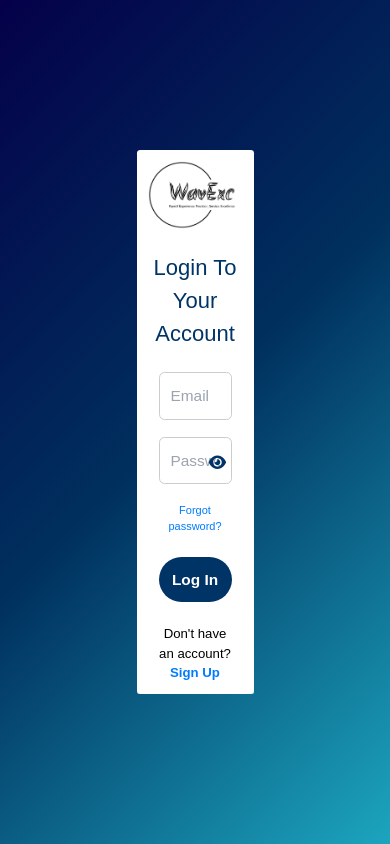
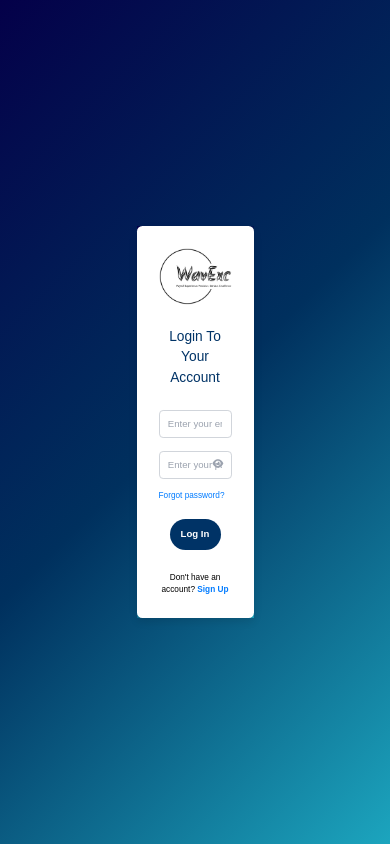
Before and after one commit to amitdey7/wavexc-ui, a React (Create React App) app: page / in a window 390 px wide. Built offline with nearby package versions, Linux system fonts and the light colour scheme.

Commit message:
fix: login page css fix

```diff
--- a/src/pages/login/Login.css
+++ b/src/pages/login/Login.css
@@ -1,5 +1,5 @@
 
-.loginContainer {
+.login-page {
   font-family: 'Arial', sans-serif;
   font-size: 1.6rem;
   background: linear-gradient(135deg, rgba(4, 0, 73, 1) 0%, rgba(0, 48, 94, 1) 49%, rgba(28, 165, 190, 1) 100%);
@@ -8,7 +8,7 @@
   align-items: center;
 }
 
-.login-page {
+.login-container {
   display: flex;
   align-items: center;
   justify-content: center;
@@ -16,7 +16,7 @@
   width: 30vw;
 }
 
-.auth-container {
+.login-section {
   background-color: #fff;
   padding: 2rem;
   border-radius: 0.5rem;
@@ -25,13 +25,18 @@
   text-align: center;
 }
 
+.logo {
+  display: flex;
+  justify-content: center;
+}
+
 .logo img {
   width: 10rem;
   margin-bottom: 2rem;
 }
 
 .login-form p {
-  font-size: 2.4rem;
+  font-size: 2rem;
   font-weight: 500;
   margin-bottom: 2rem;
   color: var(--primary-color);
@@ -43,17 +48,16 @@ form {
 }
 
 form input {
-  padding: 1.2rem;
-  margin-bottom: 1.6rem;
+  padding: 0.75rem;
+  margin-bottom: 1rem;
   border: 1px solid #ccc;
   border-radius: 0.5rem;
-  font-size: 1.6rem;
-  width: calc(100% - 2.4rem);
-  margin-left: 1rem;
-  margin-right: 1rem;
+  font-size: 1.25rem;
 }
-form input:focus-visible {
-  outline: var(--primary-color) auto 0.5px;
+
+form input:focus {
+  outline: none;
+  border-color: var(--primary-color);
 }
 
 .password-container {
@@ -62,25 +66,22 @@ form input:focus-visible {
 
 .toggle-password {
   position: absolute;
-  right: 1rem;
-  top: 40%;
+  right: 0rem;
+  top: 25%;
   transform: translateY(-50%);
   cursor: pointer;
-  font-size: 1.6rem;
-  padding-right: 0.5rem;
+  font-size: 1.25rem;
   color: var(--primary-color);
 }
 
 .options {
   display: flex;
   justify-content: space-between;
-  align-items: center;
-  margin-bottom: 2rem;
-  padding: 0 1rem;
+  margin-bottom: 1.5rem;
 }
 
 .forgot-password {
-  font-size: 1.4rem;
+  font-size: 1.25rem;
   color: var(--secondary-color);
   text-decoration: none;
 }
@@ -99,10 +100,10 @@ form input:focus-visible {
 .login-button {
   background-color: var(--primary-color);
   color: #fff;
-  padding: 1rem;
+  padding: 0.75rem;
   border: none;
-  border-radius: 3rem;
-  font-size: 1.6rem;
+  border-radius: 2rem;
+  font-size: 1.25rem;
   cursor: pointer;
   font-weight: 600;
   transition: background-color 0.3s ease, color 0.3s ease;
@@ -110,14 +111,11 @@ form input:focus-visible {
 
 .login-button:hover {
   background-color: #1170cf;
-  color: #fff;
-  border: 1px solid var(--primary-color);
 }
 
 .sign-up {
   margin-top: 2rem;
-  font-size: 1.4rem;
-  padding: 0 1rem;
+  font-size: 1.25rem;
 }
 
 .sign-up a {
@@ -139,50 +137,42 @@ form input:focus-visible {
   }
 
   .logo img {
-    width: 8rem;
+    width: 80px;
   }
 
   .login-form p {
-    font-size: 2rem;
+    font-size: 1.25rem;
   }
 
   form input {
-    padding: 1rem;
-    font-size: 1.4rem;
-    width: calc(100% - 2rem);
-    margin-left: 1rem;
-    margin-right: 1rem;
+    padding: 0.75rem;
+    font-size: 0.875rem;
   }
 
   .toggle-password {
-    right: 1rem;
-    font-size: 1.4rem;
+    font-size: 0.875rem;
   }
 
   .options {
     flex-direction: column;
     align-items: flex-start;
-    gap: 1rem;
+    gap: 0.5rem;
   }
 
   .forgot-password {
-    font-size: 1rem;
-  }
-
-  .remember-me label {
-    font-size: 1rem;
+    font-size: 0.75rem;
   }
 
   .buttons {
-    gap: 0.8rem;
+    gap: 0.5rem;
   }
 
   .login-button {
-    padding: 1rem;
-    font-size: 1.4rem;
+    padding: 0.75rem;
+    font-size: 0.875rem;
   }
 
   .sign-up {
-    font-size: 1.2rem;
+    font-size: 0.75rem;
   }
 }
--- a/src/pages/login/Login.js
+++ b/src/pages/login/Login.js
@@ -7,20 +7,37 @@ const Login = () => {
   const togglePasswordVisibility = () => setShowPassword(!showPassword);
 
   return (
-    <div className="loginContainer">
-      <div className="login-page">
-        <div className="auth-container">
+    <div className="login-page">
+      <div className="login-container">
+        <div className="login-section">
           <div className="logo">
             <img src={Logo} alt="Logo" />
           </div>
           <div className="login-form">
             <p>Login To Your Account</p>
             <form>
-              <input type="email" placeholder="Email" required />
+              <input
+                id="email"
+                type="email"
+                placeholder="Enter your email"
+                className="px-3 py-2 rounded-md border border-gray-300 focus:outline-none focus:ring-1 focus:ring-blue-500 w-full"
+                required
+              />
               <div className="password-container">
-                <input type={showPassword ? 'text' : 'password'} placeholder="Password" required />
-                <span className="toggle-password" onClick={togglePasswordVisibility}>
-                  <i className={showPassword ? 'fas fa-eye-slash' : 'fas fa-eye'}></i>
+                <input
+                  id="password"
+                  type={showPassword ? 'text' : 'password'}
+                  placeholder="Enter your password"
+                  className="px-3 py-2 rounded-md border border-gray-300 focus:outline-none focus:ring-1 focus:ring-blue-500 w-full"
+                  required
+                />
+                <span className="toggle-password">
+                  <i
+                    className={`absolute inset-y-1/2 right-3 cursor-pointer text-gray-400 hover:text-gray-600 transition duration-200 ease-in-out ${
+                      showPassword ? 'fas fa-eye-slash' : 'fas fa-eye'
+                    }`}
+                    onClick={togglePasswordVisibility}
+                  ></i>
                 </span>
               </div>
               <div className="options">
```
